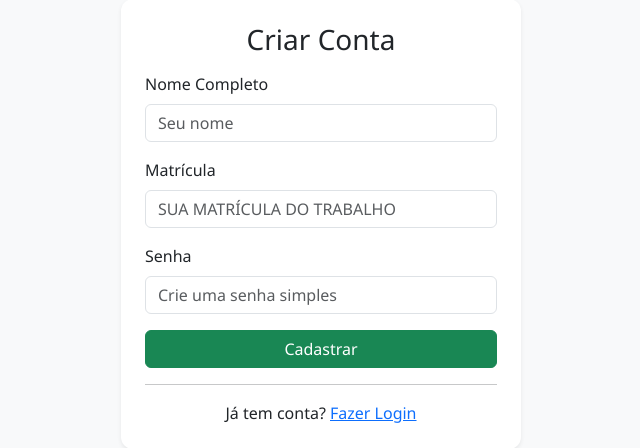
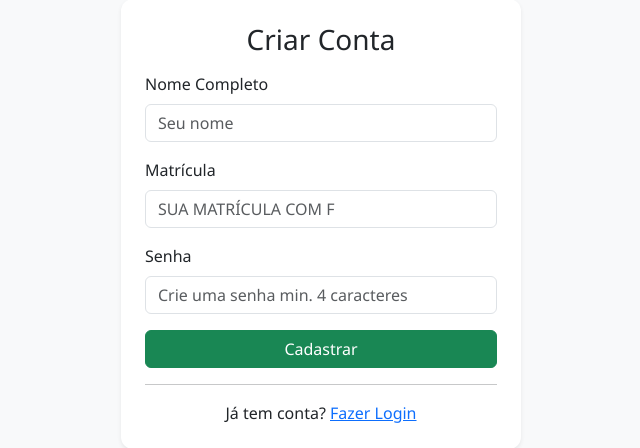
Before and after one commit to eltongaunagalera/agenda_massagem, a Flask app: page /cadastro in a window 1280 px wide. Shown: the part 176-624 px from the top of the page, without its empty margins (319-959 px from the left). Run offline with Flask 3, Linux system fonts and the light colour scheme.

Commit message:
Add files via upload
Ajuste info matricula e senha

```diff
--- a/templates/cadastro.html
+++ b/templates/cadastro.html
@@ -26,11 +26,11 @@
             </div>
             <div class="mb-3">
                 <label for="matricula" class="form-label">Matrícula</label>
-                <input type="text" name="matricula" class="form-control" style="text-transform: uppercase;" required placeholder="Sua matrícula do trabalho">
+                <input type="text" name="matricula" class="form-control" style="text-transform: uppercase;" required placeholder="Sua matrícula com F">
             </div>
             <div class="mb-3">
                 <label for="senha" class="form-label">Senha</label>
-                <input type="password" name="senha" class="form-control" required placeholder="Crie uma senha simples">
+                <input type="password" name="senha" class="form-control" required placeholder="Crie uma senha min. 4 caracteres">
             </div>
             <button type="submit" class="btn btn-success w-100">Cadastrar</button>
         </form>
```
